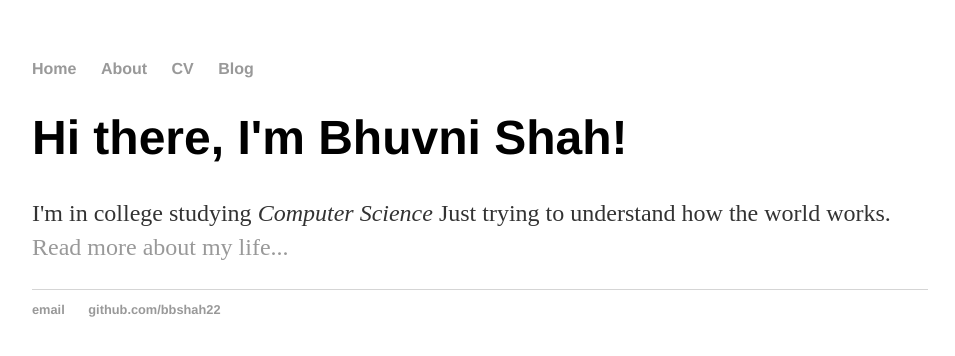
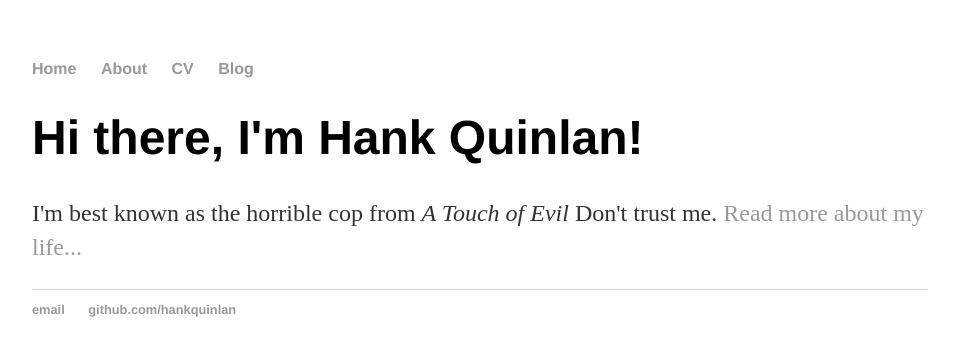
Before and after one commit to bbshah22/bbshah22.github.io, a Jekyll site: the page built from index.html, in a window 1280 px wide. Shown: the top 356 px of the page, without its empty margins (160-1115 px from the left). Built offline with Jekyll 4.4.1, drawn with Linux system fonts in a browser that asks for light colours.

Commit message:
Update index.html

```diff
--- a/index.html
+++ b/index.html
@@ -1,30 +1,8 @@
-<!DOCTYPE html>
-<html>
-	<head>
-		<title>Bhuvni Shah, what a concept</title>
-		<!-- link to main stylesheet -->
-		<link rel="stylesheet" type="text/css" href="/css/main.css">
-	</head>
-	<body>
-		<nav>
-    		<ul>
-        		<li><a href="/">Home</a></li>
-	        	<li><a href="/about">About</a></li>
-        		<li><a href="/cv">CV</a></li>
-        		<li><a href="/blog">Blog</a></li>
-    		</ul>
-		</nav>
-		<div class="container">
-    		<div class="blurb">
-        		<h1>Hi there, I'm Bhuvni Shah!</h1>
-				<p>I'm in college studying <em>Computer Science</em> Just trying to understand how the world works. <a href="/about">Read more about my life...</a></p>
-    		</div><!-- /.blurb -->
-		</div><!-- /.container -->
-		<footer>
-    		<ul>
-        		<li><a href="mailto:bhuvni.shah@gmail.com">email</a></li>
-        		<li><a href="https://github.com/bbshah22">github.com/bbshah22</a></li>
-			</ul>
-		</footer>
-	</body>
-</html>
+---
+layout: default
+title: Hank Quinlan, Horrible Cop
+---
+<div class="blurb">
+	<h1>Hi there, I'm Hank Quinlan!</h1>
+	<p>I'm best known as the horrible cop from <em>A Touch of Evil</em> Don't trust me. <a href="/about">Read more about my life...</a></p>
+</div><!-- /.blurb -->
```
